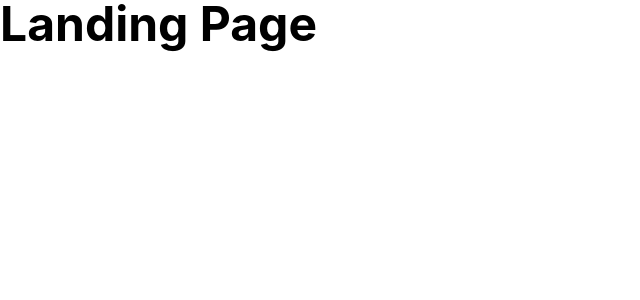
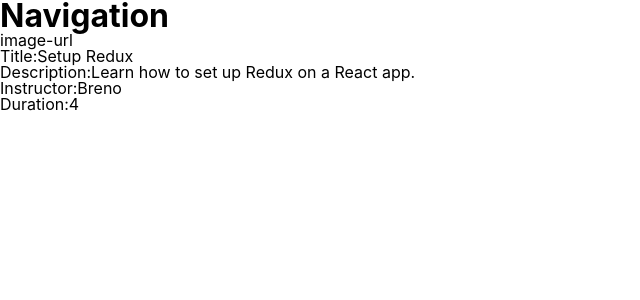
Before and after one commit to brenoxav/expert-class-frontend, a React (Create React App) app: page /#/class-details in a window 1280 px wide. Shown: the top 300 px of the page, without its empty margins (0-640 px from the left). Built offline with nearby package versions, Linux system fonts and the light colour scheme.

Commit message:
Add class details feature

```diff
--- a/src/App.js
+++ b/src/App.js
@@ -1,6 +1,7 @@
 import React from 'react';
 import { HashRouter as Router, Switch, Route } from 'react-router-dom';
 import ClassesPage from './features/classes/ClassesPage'; // eslint-disable-line
+import ClassDetails from './features/classDetails/classDetails';
 import ReservationsPage from './features/reservations/ReservationsPage'; // eslint-disable-line
 import LandingPage from './features/landingPage/landingPage';
 
@@ -11,6 +12,9 @@
         <Switch>
           <Route path="/classes">
             <ClassesPage />
+          </Route>
+          <Route path="/class-details">
+            <ClassDetails />
           </Route>
           <Route path="/my-reservations">
             <ReservationsPage />
--- /dev/null
+++ b/src/features/classDetails/classDetails.css
@@ -0,0 +1 @@
+/* TBA */
--- /dev/null
+++ b/src/features/classDetails/classDetails.js
@@ -0,0 +1,42 @@
+import React from 'react';
+
+const ClassDetails = () => {
+  const classObj = {
+    title: 'Setup Redux',
+    description: 'Learn how to set up Redux on a React app.',
+    instructor: 'Breno',
+    duration: 4,
+    image: 'image-url',
+  };
+
+  return (
+    <>
+      <div>
+        <h2>Navigation</h2>
+      </div>
+      <div>
+        {
+          classObj.image
+        }
+      </div>
+      <div>
+        Title:
+        {classObj.title}
+      </div>
+      <div>
+        Description:
+        {classObj.description}
+      </div>
+      <div>
+        Instructor:
+        {classObj.instructor}
+      </div>
+      <div>
+        Duration:
+        {classObj.duration}
+      </div>
+    </>
+  );
+};
+
+export default ClassDetails;
--- a/src/features/landingPage/landingPage.js
+++ b/src/features/landingPage/landingPage.js
@@ -1,5 +1,5 @@
+import React from 'react';
 import './landingPage.css';
-import React from 'react';
 
 export default function LandingPage() {
   return (
```
Also changed, not shown: 1 other file (tests, documents, lock files or other folders).
